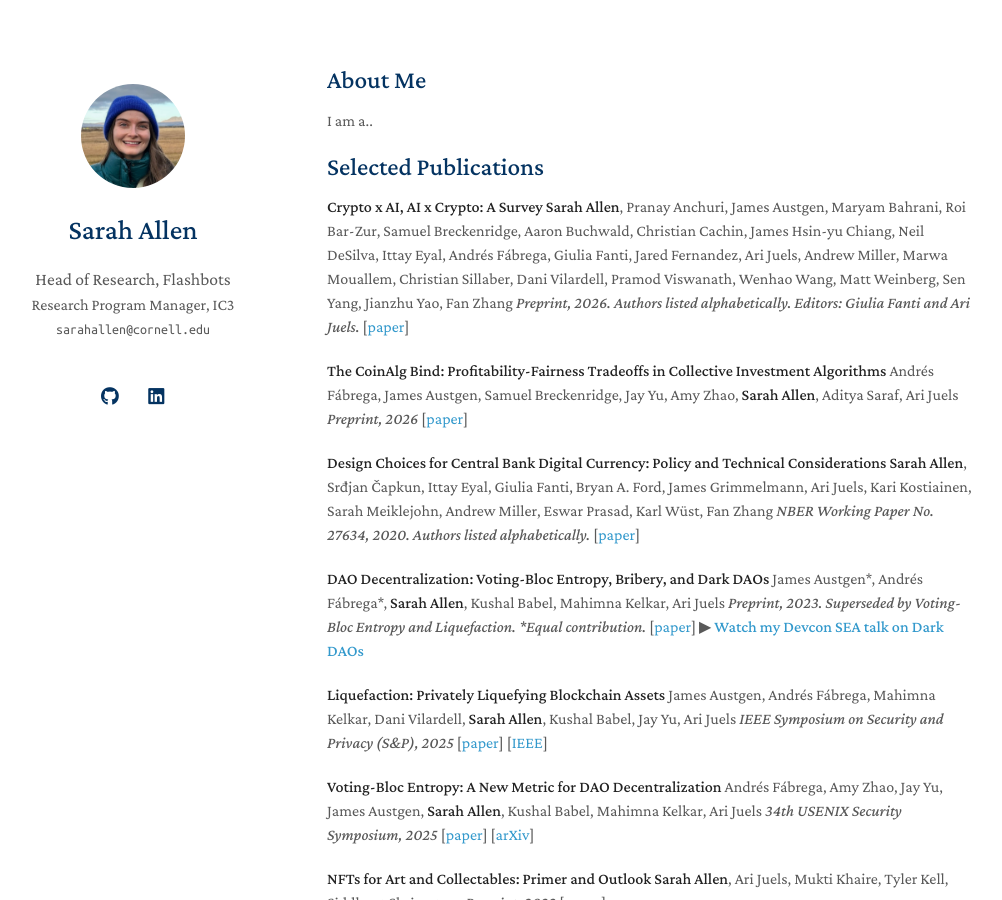
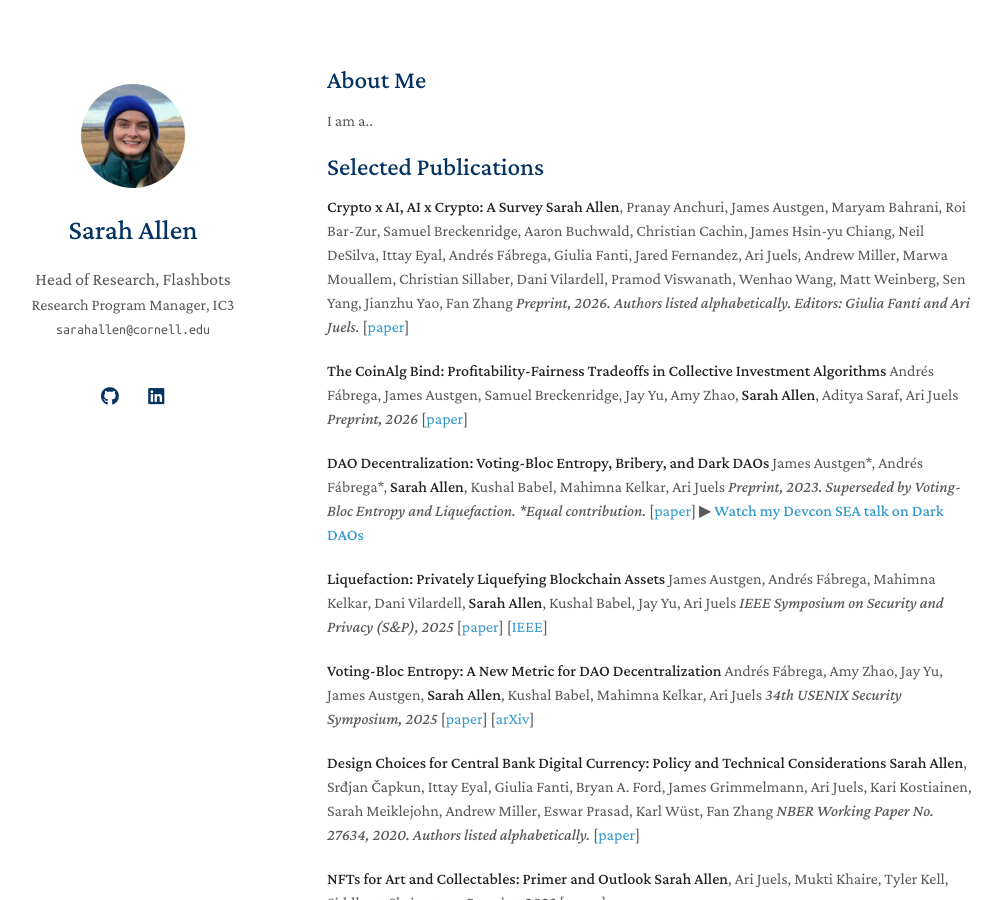
Before and after one commit to Bandeirainveste/bandeirainveste.github.io, a Jekyll site: the page built from index.md, in a window 1280 px wide and 900 px high. Shown: the whole window, without its empty margins (143-1145 px from the left). Built offline with Jekyll 4.4.1, drawn with Linux system fonts in a browser that asks for light colours; a style sheet for code colours, icons or effects is not loaded; our own code applies the rules of GitHub Pages for plain Markdown files; part of the change alters nothing that is shown.

```diff
--- a/index.md
+++ b/index.md
@@ -18,11 +18,6 @@ Andrés Fábrega, James Austgen, Samuel Breckenridge, Jay Yu, Amy Zhao, **Sarah
 *Preprint, 2026*
 [[paper](https://arxiv.org/abs/2601.00523)]
 
-**Design Choices for Central Bank Digital Currency: Policy and Technical Considerations**
-**Sarah Allen**, Srđjan Čapkun, Ittay Eyal, Giulia Fanti, Bryan A. Ford, James Grimmelmann, Ari Juels, Kari Kostiainen, Sarah Meiklejohn, Andrew Miller, Eswar Prasad, Karl Wüst, Fan Zhang
-*NBER Working Paper No. 27634, 2020. Authors listed alphabetically.*
-[[paper](https://www.nber.org/papers/w27634)]
-
 **DAO Decentralization: Voting-Bloc Entropy, Bribery, and Dark DAOs**
 James Austgen\*, Andrés Fábrega\*, **Sarah Allen**, Kushal Babel, Mahimna Kelkar, Ari Juels
 *Preprint, 2023. Superseded by Voting-Bloc Entropy and Liquefaction. \*Equal contribution.*
@@ -38,6 +33,11 @@ James Austgen, Andrés Fábrega, Mahimna Kelkar, Dani Vilardell, **Sarah Allen**
 Andrés Fábrega, Amy Zhao, Jay Yu, James Austgen, **Sarah Allen**, Kushal Babel, Mahimna Kelkar, Ari Juels
 *34th USENIX Security Symposium, 2025*
 [[paper](https://www.usenix.org/conference/usenixsecurity25/presentation/fabrega-entropy)] [[arXiv](https://arxiv.org/abs/2509.22620)]
+
+**Design Choices for Central Bank Digital Currency: Policy and Technical Considerations**
+**Sarah Allen**, Srđjan Čapkun, Ittay Eyal, Giulia Fanti, Bryan A. Ford, James Grimmelmann, Ari Juels, Kari Kostiainen, Sarah Meiklejohn, Andrew Miller, Eswar Prasad, Karl Wüst, Fan Zhang
+*NBER Working Paper No. 27634, 2020. Authors listed alphabetically.*
+[[paper](https://www.nber.org/papers/w27634)]
 
 **NFTs for Art and Collectables: Primer and Outlook**
 **Sarah Allen**, Ari Juels, Mukti Khaire, Tyler Kell, Siddhant Shrivastava
```
